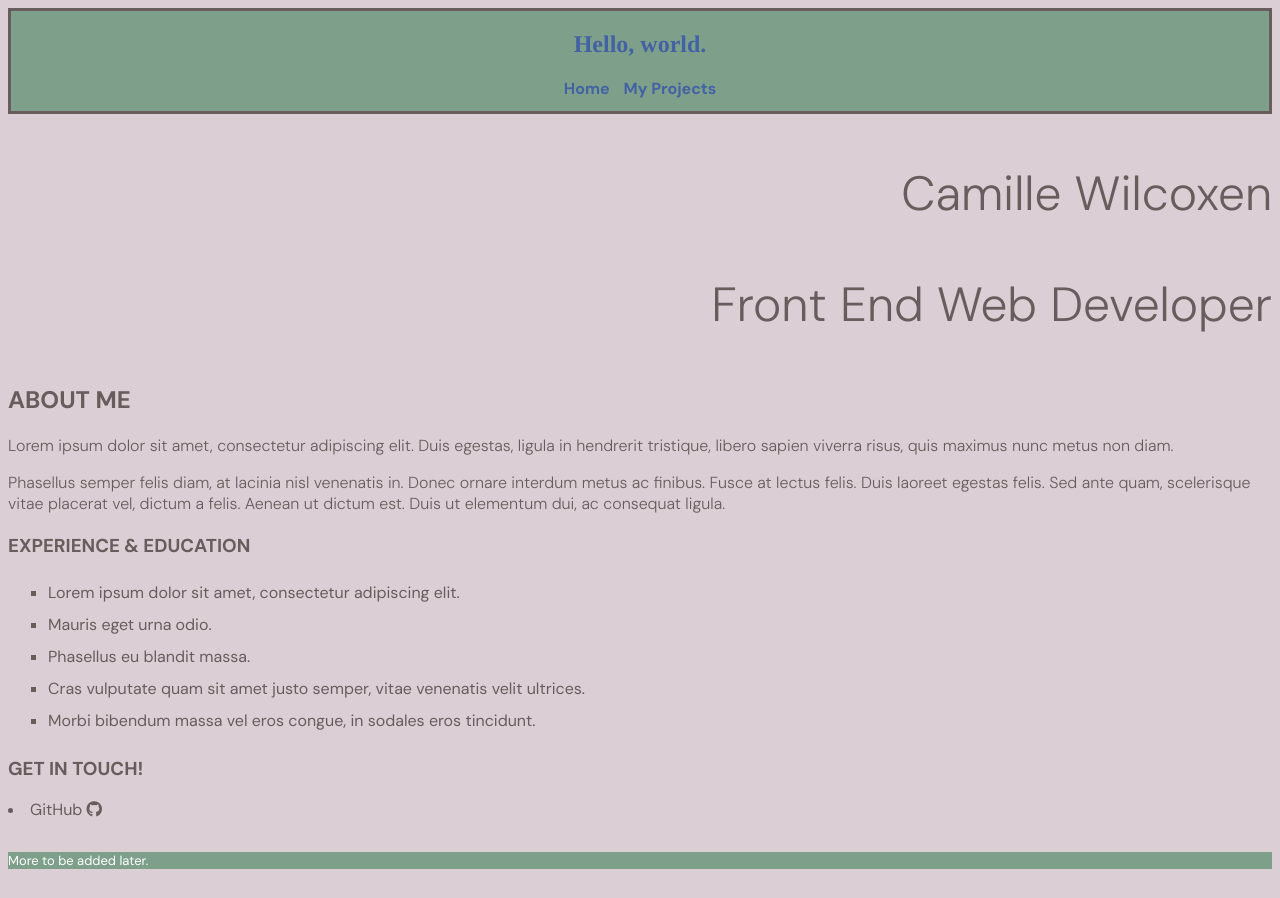
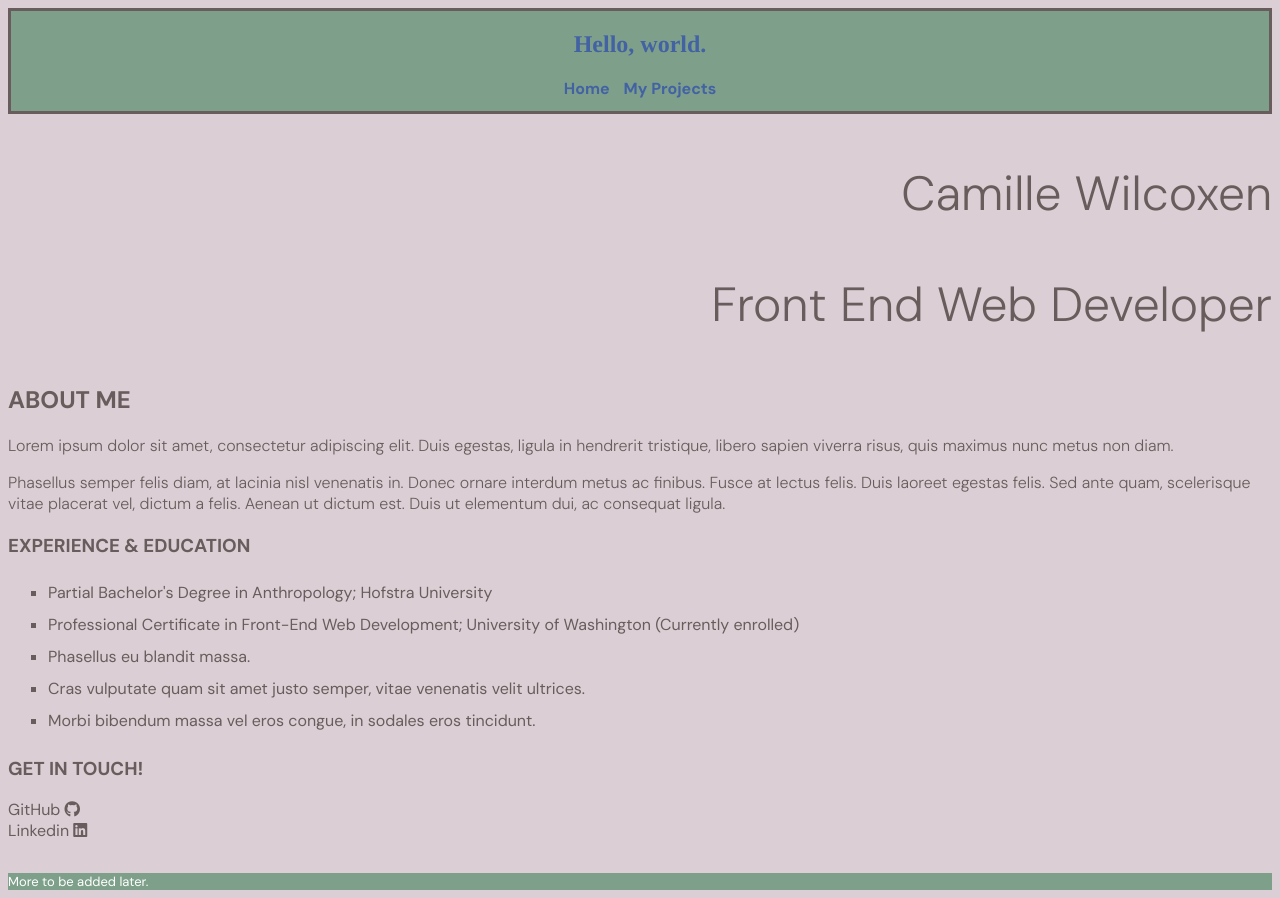
Before and after one commit to camw222/portfolio, a plain HTML site: page index.html in a window 1280 px wide. Before the commit the page ends 877 px from the top, so only its background shows below. Drawn offline with Linux system fonts and the light colour scheme.

Commit message:
added to contact section and education

```diff
--- a/index.html
+++ b/index.html
@@ -29,8 +29,8 @@
             </article>
             <h3>Experience & Education</h3>
             <ul>
-                <li>Lorem ipsum dolor sit amet, consectetur adipiscing elit.</li>
-                <li>Mauris eget urna odio.</li>
+                <li>Partial Bachelor's Degree in Anthropology; Hofstra University</li>
+                <li>Professional Certificate in Front-End Web Development; University of Washington (Currently enrolled)</li>
                 <li>Phasellus eu blandit massa.</li>
                 <li>Cras vulputate quam sit amet justo semper, vitae venenatis velit ultrices.</li>
                 <li>Morbi bibendum massa vel eros congue, in sodales eros tincidunt.</li>
@@ -41,6 +41,10 @@
               <a href="https://github.com/camw222">GitHub</a>
               <i class="fa-brands fa-github"></i>
               </li>
+              <li>
+                <a href="#">Linkedin</a>
+                <i class="fa-brands fa-linkedin"></i>
+              </li>
             </article>
         </section>
         <footer>More to be added later.</footer>
--- a/styles/styles.css
+++ b/styles/styles.css
@@ -63,7 +63,8 @@ footer {
     color: rgb(255, 255, 255);
     font-size:small;
     display: block;
-    background-color: rgb(126, 160, 138)
+    background-color: rgb(126, 160, 138);
+    margin-top: 2rem;
 }
 img {
     border-style: dashed;
@@ -84,5 +85,5 @@ img {
     height: 10rem;
 }
 .contact {
-    padding-bottom: 2rem;
+    list-style: none;
 }
```
